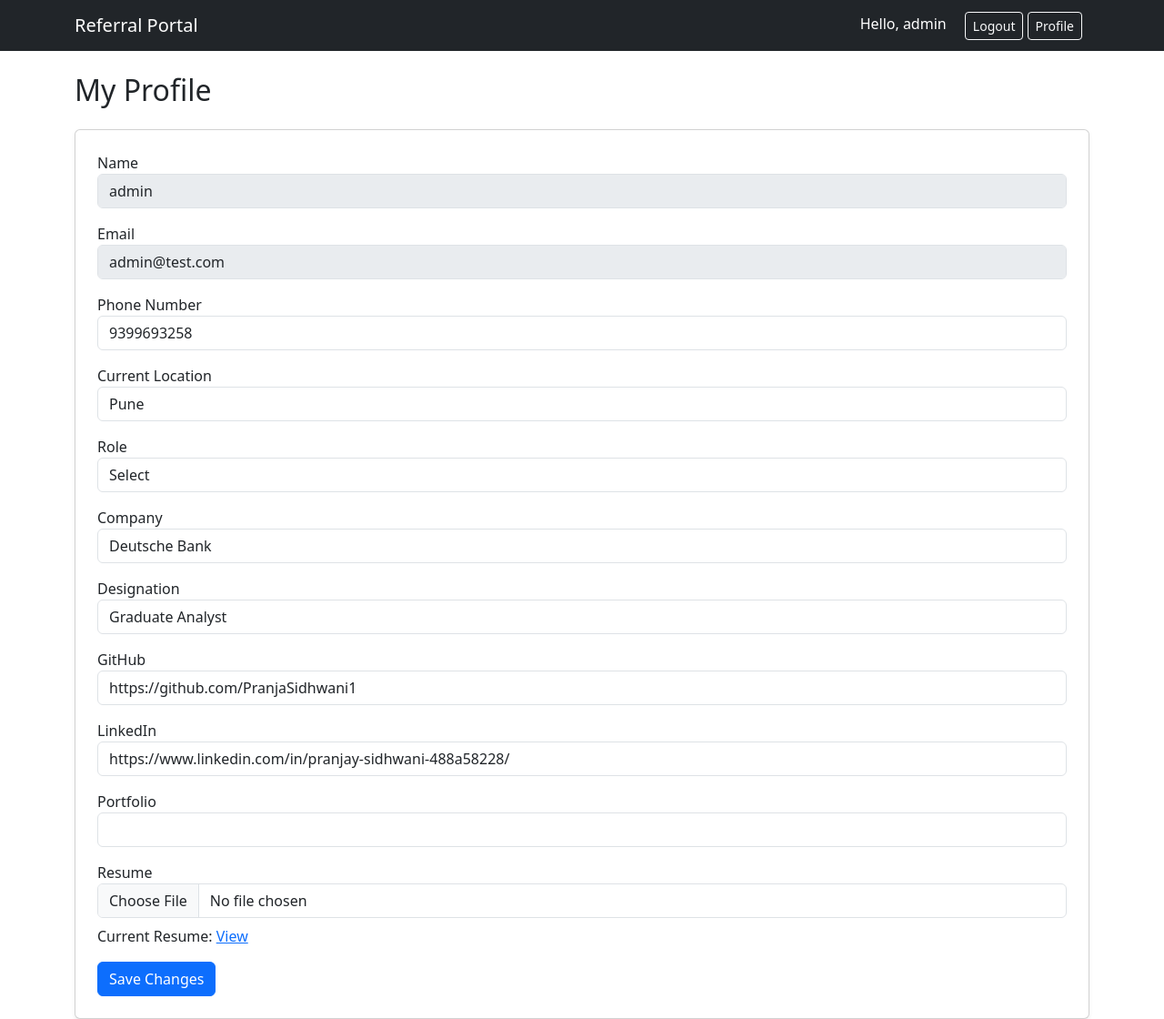
After one commit to PranjaSidhwani1/ReferNow, a Django app: page /profile/ in a window 1280 px wide. The commit adds this page. Shown: the whole page at 91% size. Run offline with Django 5.2, Linux system fonts and the light colour scheme; a user stored in the database is signed in; data comes from the database, SQL or seed files in the repository.

Commit message:
prototype ready

```diff
--- a/referral_portal/settings.py
+++ b/referral_portal/settings.py
@@ -143,3 +143,6 @@ SIMPLE_JWT = {
 }
 
 LOGIN_URL = '/login/'
+
+MEDIA_URL = '/media/'
+MEDIA_ROOT = BASE_DIR / 'media'
--- a/referral_portal/urls.py
+++ b/referral_portal/urls.py
@@ -1,6 +1,9 @@
 from django.contrib import admin
 from django.urls import path, include
 from . import views
+from django.conf import settings
+from django.conf.urls.static import static
+from users.views import profile_view
 
 from rest_framework_simplejwt.views import (
     TokenObtainPairView,
@@ -13,9 +16,14 @@ urlpatterns = [
     path('', home, name='home'),
     path('login/', login_view, name='login'),
     path('logout/', logout_view, name='logout'),
+    path('signup/', signup_view, name='signup'),
+
+    path('profile/', profile_view, name='profile'),  # UI profile
 
     path('admin/', admin.site.urls),
     path('api/users/', include('users.urls')),
     path('api/referrals/', include('referrals.urls')),
-    path('signup/', signup_view, name='signup'),
+
 ]
+
+urlpatterns += static(settings.MEDIA_URL, document_root=settings.MEDIA_ROOT)
--- a/referral_portal/views.py
+++ b/referral_portal/views.py
@@ -47,7 +47,7 @@ def signup_view(request):
                 password=password
             )
             login(request, user)
-            return redirect("/")
+            return redirect("/profile/")
 
         except IntegrityError:
             return render(request, "signup.html", {
--- a/templates/base.html
+++ b/templates/base.html
@@ -19,6 +19,7 @@
             Hello, {{ user.username }}
         </span>
         <a class="btn btn-outline-light btn-sm" href="/logout/">Logout</a>
+        <a class="btn btn-outline-light btn-sm me-2" href="/profile/">Profile</a>
       {% else %}
         <a class="btn btn-outline-light btn-sm" href="/login/">Login</a>
         <a class="btn btn-success btn-sm" href="/signup/">Create Account</a>
--- /dev/null
+++ b/templates/profile.html
@@ -0,0 +1,86 @@
+{% extends "base.html" %}
+
+{% block content %}
+
+<h2 class="mb-4">My Profile</h2>
+
+<div class="card shadow-sm p-4">
+
+<form method="POST" enctype="multipart/form-data">
+    {% csrf_token %}
+
+    <div class="mb-3">
+        <label>Name</label>
+        <input type="text" class="form-control" value="{{ request.user.username }}" disabled>
+    </div>
+
+    <div class="mb-3">
+        <label>Email</label>
+        <input type="email" class="form-control" value="{{ request.user.email }}" disabled>
+    </div>
+
+    <div class="mb-3">
+        <label>Phone Number</label>
+        <input type="text" name="phone_number" class="form-control" value="{{ profile.phone_number }}">
+    </div>
+
+    <div class="mb-3">
+        <label>Current Location</label>
+        <input type="text" name="current_location" class="form-control" value="{{ profile.current_location }}">
+    </div>
+
+    <div class="mb-3">
+        <label>Role</label>
+        <select name="role" class="form-control">
+            <option value="">Select</option>
+            <option value="student" {% if profile.role == "student" %}selected{% endif %}>Student</option>
+            <option value="employed" {% if profile.role == "employed" %}selected{% endif %}>Employed</option>
+            <option value="self_employed" {% if profile.role == "self_employed" %}selected{% endif %}>Self Employed</option>
+        </select>
+    </div>
+
+    <div class="mb-3">
+        <label>Company</label>
+        <input type="text" name="company" class="form-control" value="{{ profile.company }}">
+    </div>
+
+    <div class="mb-3">
+        <label>Designation</label>
+        <input type="text" name="designation" class="form-control" value="{{ profile.designation }}">
+    </div>
+
+    <div class="mb-3">
+        <label>GitHub</label>
+        <input type="url" name="github" class="form-control" value="{{ profile.github }}">
+    </div>
+
+    <div class="mb-3">
+        <label>LinkedIn</label>
+        <input type="url" name="linkedin" class="form-control" value="{{ profile.linkedin }}">
+    </div>
+
+    <div class="mb-3">
+        <label>Portfolio</label>
+        <input type="url" name="portfolio" class="form-control" value="{{ profile.portfolio }}">
+    </div>
+
+    <div class="mb-3">
+        <label>Resume</label>
+        <input type="file" name="resume" class="form-control">
+        {% if profile.resume %}
+            <p class="mt-2">
+                Current Resume:
+                <a href="{{ profile.resume.url }}" target="_blank">View</a>
+            </p>
+        {% endif %}
+    </div>
+
+    <button type="submit" class="btn btn-primary">
+        Save Changes
+    </button>
+
+</form>
+
+</div>
+
+{% endblock %}
--- a/users/models.py
+++ b/users/models.py
@@ -28,3 +28,30 @@ class Profile(models.Model):
 
     def __str__(self):
         return self.user.username
+
+
+
+class Profile(models.Model):
+    ROLE_CHOICES = (
+        ('student', 'Student'),
+        ('employed', 'Employed'),
+        ('self_employed', 'Self Employed'),
+    )
+
+    user = models.OneToOneField(User, on_delete=models.CASCADE)
+
+    phone_number = models.CharField(max_length=15, blank=True)
+    current_location = models.CharField(max_length=255, blank=True)
+    role = models.CharField(max_length=20, choices=ROLE_CHOICES, blank=True)
+
+    company = models.CharField(max_length=255, blank=True)
+    designation = models.CharField(max_length=255, blank=True)
+
+    resume = models.FileField(upload_to='resumes/', blank=True, null=True)
+
+    github = models.URLField(blank=True)
+    linkedin = models.URLField(blank=True)
+    portfolio = models.URLField(blank=True)
+
+    def __str__(self):
+        return self.user.username
--- a/users/urls.py
+++ b/users/urls.py
@@ -3,5 +3,7 @@ from .views import RegisterView, ProfileView
 
 urlpatterns = [
     path('register/', RegisterView.as_view(), name='register'),
-    path('profile/', ProfileView.as_view(), name='profile'),
+
+    # API profile (JWT protected)
+    path('profile/', ProfileView.as_view(), name='api_profile'),
 ]
--- a/users/views.py
+++ b/users/views.py
@@ -3,6 +3,9 @@ from rest_framework.response import Response
 from rest_framework import status
 from .serializers import RegisterSerializer
 
+from django.contrib.auth.decorators import login_required
+from django.shortcuts import render, redirect
+from .models import Profile
 
 class RegisterView(APIView):
 
@@ -29,3 +32,26 @@ class ProfileView(APIView):
             "role": request.user.role,
             "company": request.user.company
         })
+
+
+@login_required
+def profile_view(request):
+    profile = request.user.profile
+
+    if request.method == "POST":
+        profile.phone_number = request.POST.get("phone_number")
+        profile.current_location = request.POST.get("current_location")
+        profile.role = request.POST.get("role")
+        profile.company = request.POST.get("company")
+        profile.designation = request.POST.get("designation")
+        profile.github = request.POST.get("github")
+        profile.linkedin = request.POST.get("linkedin")
+        profile.portfolio = request.POST.get("portfolio")
+
+        if request.FILES.get("resume"):
+            profile.resume = request.FILES.get("resume")
+
+        profile.save()
+        return redirect("/profile/")
+
+    return render(request, "profile.html", {"profile": profile})
```
Also changed, not shown: referrals/models.py (+10 -0 lines), referrals/views.py (+18 -3 lines), templates/create_post.html (+7 -1 lines), templates/posts.html (+8 -2 lines), db.sqlite3, referrals/migrations/0002_referralpost_job_id.py (added), users/migrations/0002_remove_profile_bio_remove_profile_experience_years_and_more.py (added), 2 other files.
